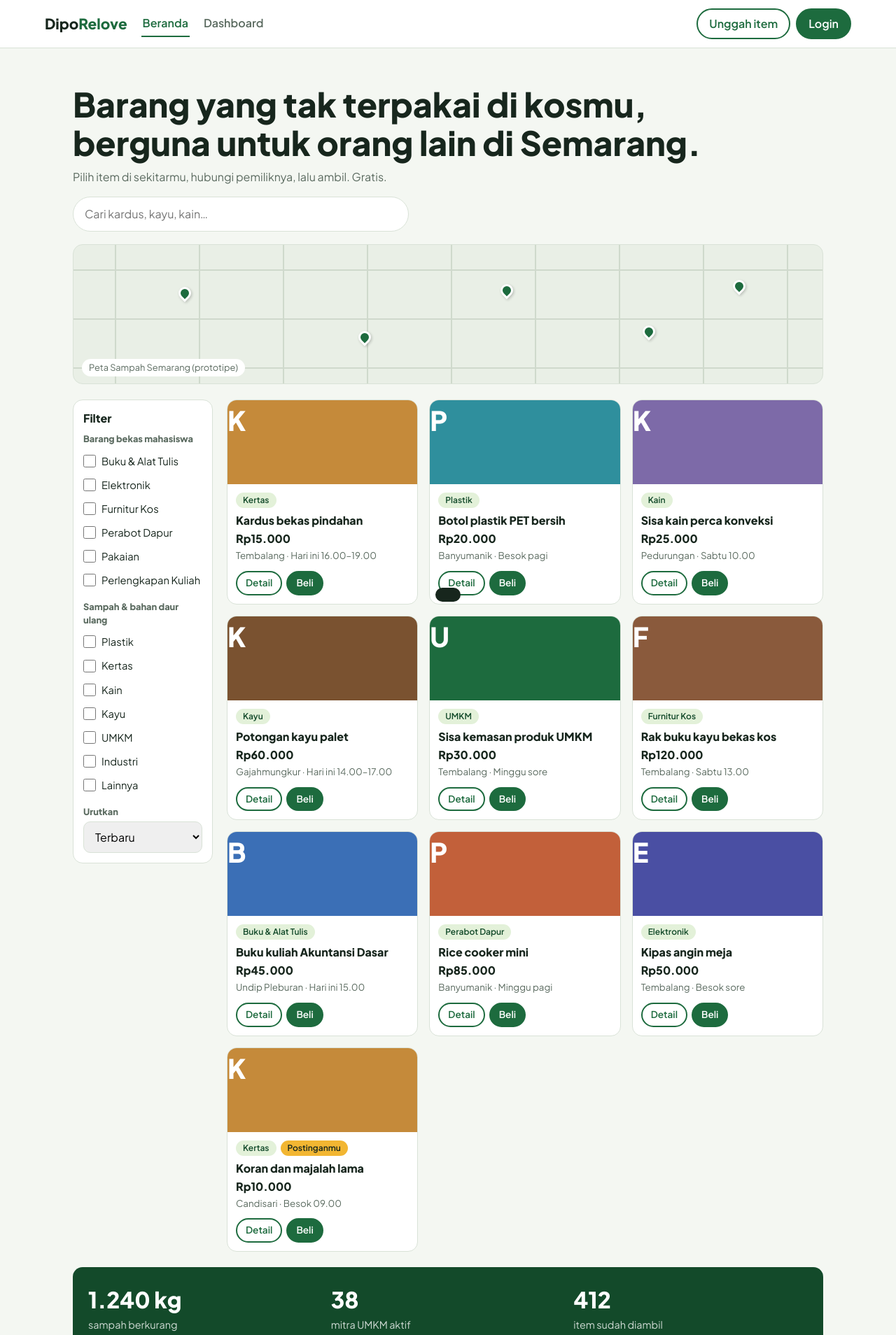
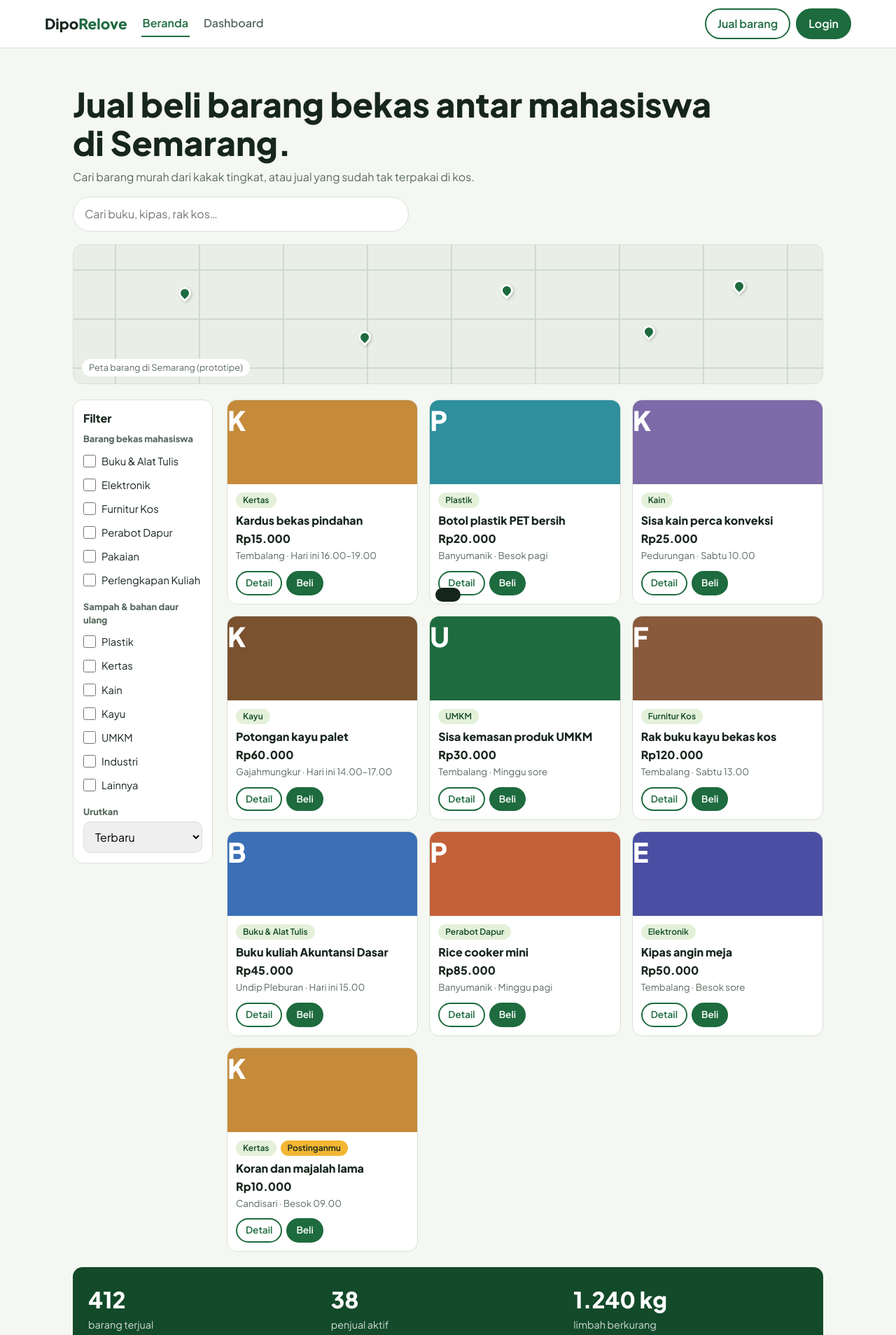
Before and after one commit to mrplague1244/DipoRelove, a plain HTML site: page index.html in a window 1280 px wide. Shown: the top 1908 px of the page at 70% size. Drawn offline with Linux system fonts and the light colour scheme.

Commit message:
Update index.html
Jual Beli

```diff
--- a/index.html
+++ b/index.html
@@ -3,7 +3,7 @@
 <head>
 <meta charset="UTF-8">
 <meta name="viewport" content="width=device-width, initial-scale=1">
-<title>DipoRelove – Beri barang bekas hidup kedua</title>
+<title>DipoRelove – Jual beli barang bekas mahasiswa</title>
 <link rel="preconnect" href="https://fonts.googleapis.com">
 <link href="https://fonts.googleapis.com/css2?family=Plus+Jakarta+Sans:wght@400;600;800&display=swap" rel="stylesheet">
 <link rel="stylesheet" href="style.css">
@@ -16,19 +16,19 @@
     <a href="#/dashboard" data-r="dashboard">Dashboard</a>
   </nav>
   <div class="actions">
-    <button class="btn ghost" id="btnUpload">Unggah item</button>
+    <button class="btn ghost" id="btnUpload">Jual barang</button>
     <button class="btn" id="btnAuth">Login</button>
   </div>
 </header>
 
 <main id="home" class="view">
   <section class="hero">
-    <h1>Barang yang tak terpakai di kosmu, berguna untuk orang lain di Semarang.</h1>
-    <p>Pilih item di sekitarmu, hubungi pemiliknya, lalu ambil. Gratis.</p>
-    <div class="search"><input id="q" type="search" placeholder="Cari kardus, kayu, kain…" aria-label="Cari item"></div>
+    <h1>Jual beli barang bekas antar mahasiswa di Semarang.</h1>
+    <p>Cari barang murah dari kakak tingkat, atau jual yang sudah tak terpakai di kos.</p>
+    <div class="search"><input id="q" type="search" placeholder="Cari buku, kipas, rak kos…" aria-label="Cari item"></div>
   </section>
   <section class="map" aria-label="Peta item">
-    <div class="mapnote">Peta Sampah Semarang (prototipe)</div>
+    <div class="mapnote">Peta barang di Semarang (prototipe)</div>
     <span class="pin" style="left:14%;top:30%"></span><span class="pin" style="left:38%;top:62%"></span>
     <span class="pin" style="left:57%;top:28%"></span><span class="pin" style="left:76%;top:58%"></span>
     <span class="pin" style="left:88%;top:25%"></span>
@@ -38,9 +38,9 @@
     <div class="grid" id="grid"></div>
   </section>
   <section class="stats">
-    <div><strong>1.240 kg</strong><span>sampah berkurang</span></div>
-    <div><strong>38</strong><span>mitra UMKM aktif</span></div>
-    <div><strong>412</strong><span>item sudah diambil</span></div>
+    <div><strong>412</strong><span>barang terjual</span></div>
+    <div><strong>38</strong><span>penjual aktif</span></div>
+    <div><strong>1.240 kg</strong><span>limbah berkurang</span></div>
   </section>
 </main>
 
@@ -48,19 +48,20 @@
   <h2>Dashboard</h2>
   <div class="dash">
     <form id="upForm" class="card">
-      <h3>Unggah item</h3>
+      <h3>Posting barang</h3>
       <label>Foto item<input type="file" id="photo" accept="image/*"></label>
       <img id="prev" class="prev" alt="Pratinjau foto" hidden>
       <label>Judul item<input name="title" required placeholder="Contoh: Kardus bekas pindahan"></label>
       <label>Kategori<select name="cat" id="catSel"></select></label>
       <label>Lokasi<input name="loc" required placeholder="Contoh: Tembalang, dekat gerbang Undip"></label>
-      <label>Waktu pengambilan<input name="time" required placeholder="Contoh: Hari ini 16.00–19.00"></label>
+      <label>Harga (Rp)<input name="price" type="number" min="0" step="500" required placeholder="Contoh: 50000 (isi 0 untuk gratis)"></label>
+      <label>Waktu ketemu (COD)<input name="time" required placeholder="Contoh: Hari ini 16.00–19.00"></label>
       <label>Deskripsi<textarea name="desc" rows="3" placeholder="Kondisi dan jumlah barang"></textarea></label>
-      <button class="btn" type="submit">Unggah item</button>
+      <button class="btn" type="submit">Posting barang</button>
     </form>
     <div>
-      <div class="card"><h3>Permintaan masuk</h3><ul class="list" id="reqs"></ul></div>
-      <div class="card"><h3>Item saya</h3><ul class="list" id="mine"></ul></div>
+      <div class="card"><h3>Pembeli tertarik</h3><ul class="list" id="reqs"></ul></div>
+      <div class="card"><h3>Barang saya</h3><ul class="list" id="mine"></ul></div>
     </div>
   </div>
 </main>
```
